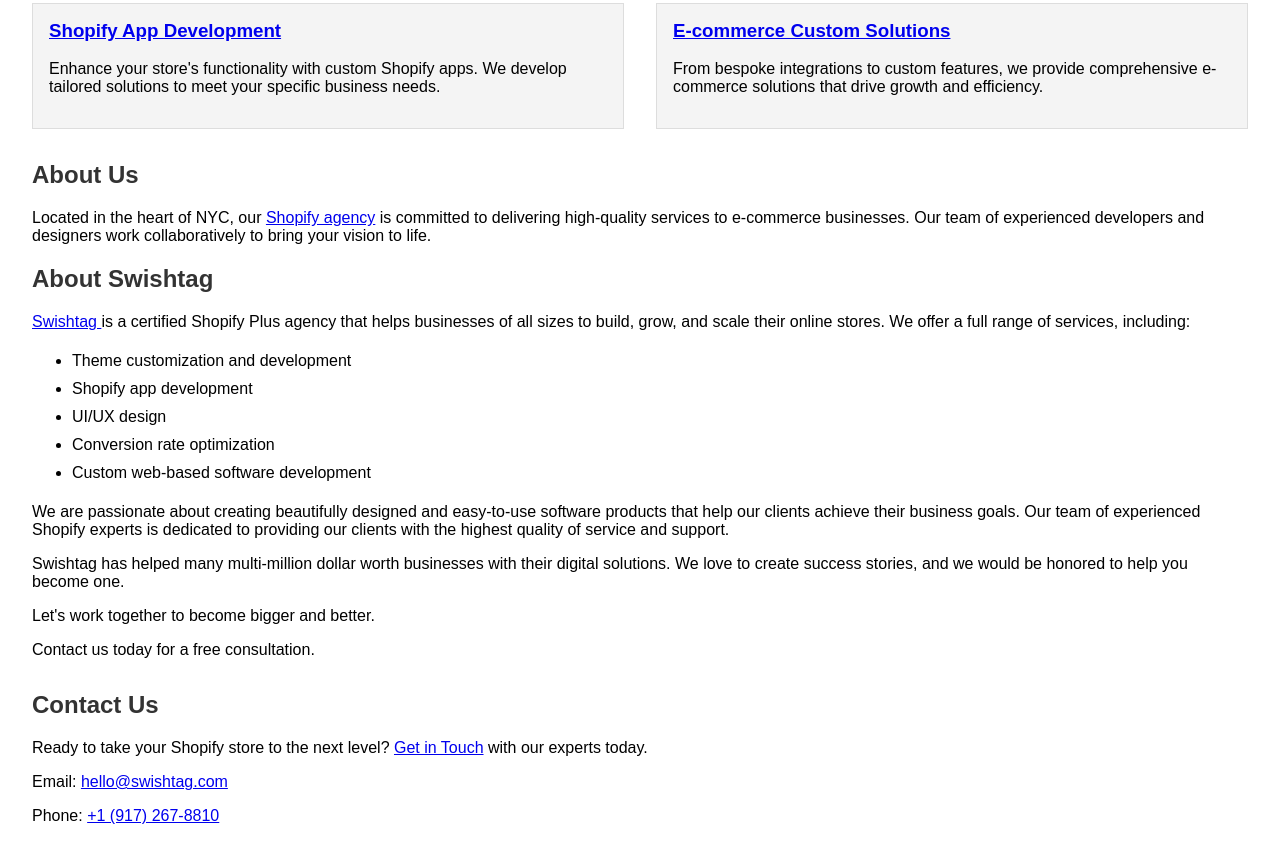
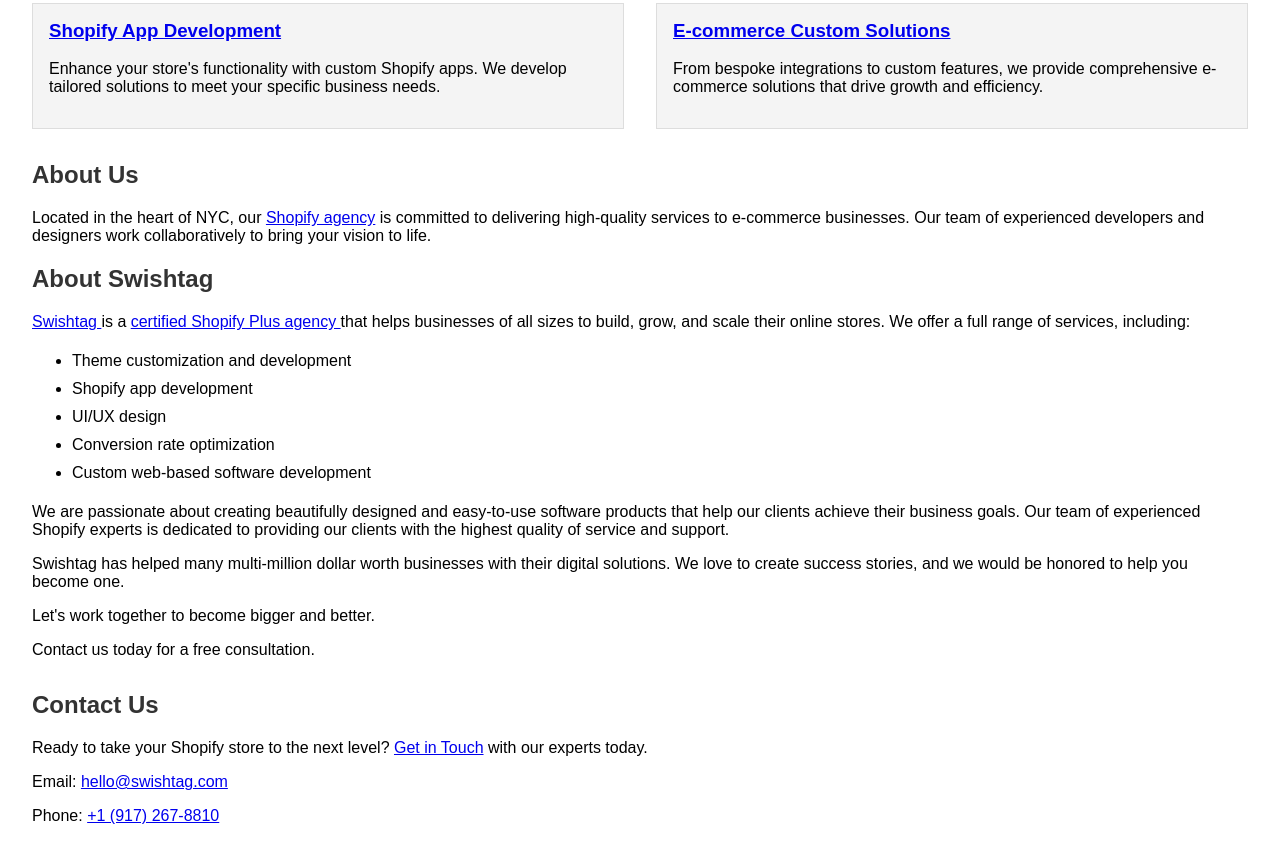
Before and after one commit to Swishtag20/Shopify-experts-nyc, a plain HTML site: page index.html in a window 1280 px wide. Shown: the part 592-1455 px from the top of the page. Drawn offline with Linux system fonts and the light colour scheme.

Commit message:
index.html

```diff
--- a/index.html
+++ b/index.html
@@ -107,7 +107,7 @@
         <p>Located in the heart of NYC, our <a href="https://swishtag.com/shopify-agency-new-york/">Shopify agency</a> is committed to delivering high-quality services to e-commerce businesses. Our team of experienced developers and designers work collaboratively to bring your vision to life.</p>
 
         <h2>About Swishtag</h2>
-        <p><a href="https://swishtag.com/"> Swishtag </a> is a certified Shopify Plus agency that helps businesses of all sizes to build, grow, and scale their online stores. We offer a full range of services, including:</p>
+        <p><a href="https://swishtag.com/"> Swishtag </a> is a <a href="https://shopify-agency-new-york.swishtag20.workers.dev/"> certified Shopify Plus agency </a> that helps businesses of all sizes to build, grow, and scale their online stores. We offer a full range of services, including:</p>
         <ul>
             <li>Theme customization and development</li>
             <li>Shopify app development</li>
```
